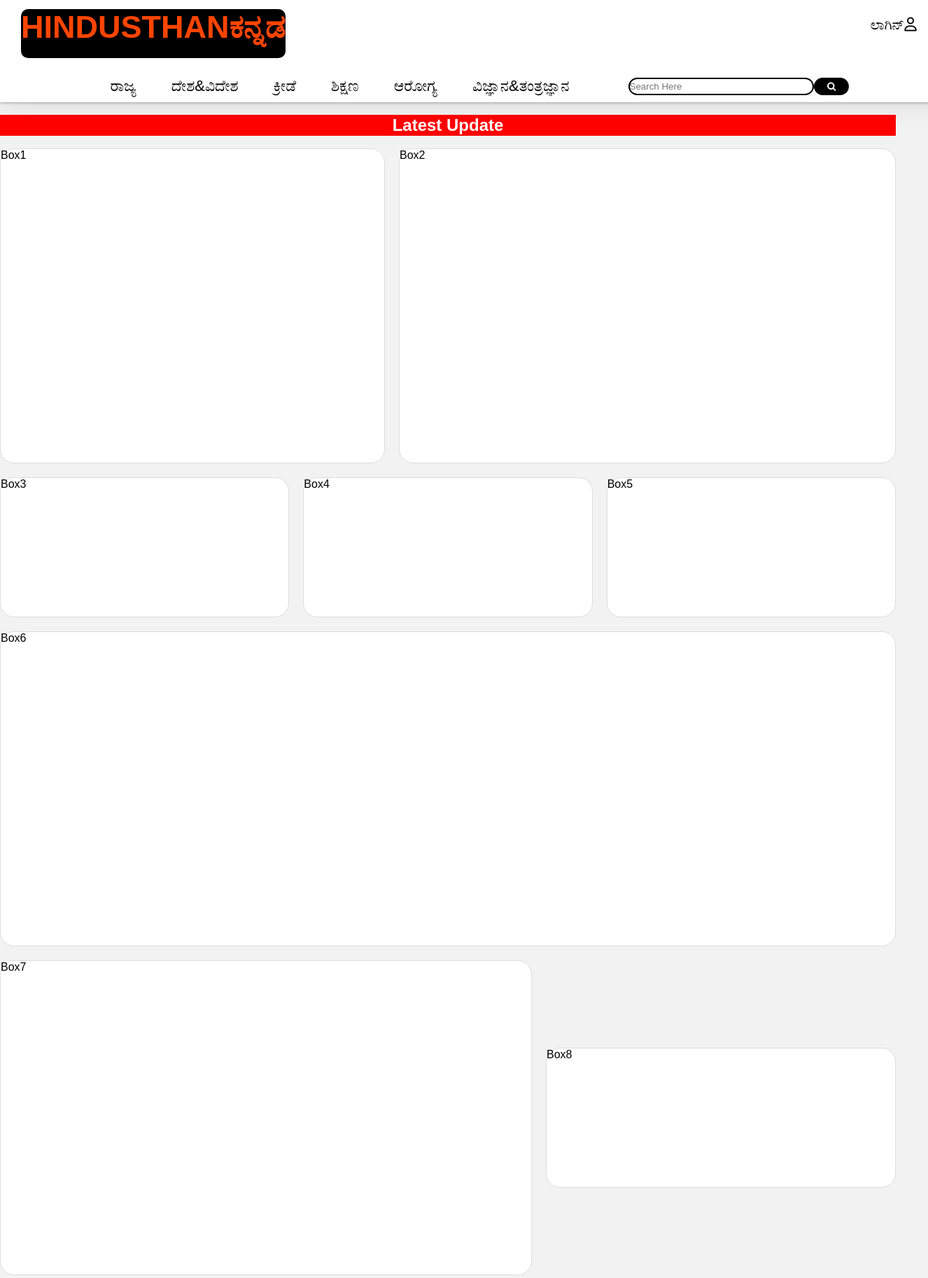
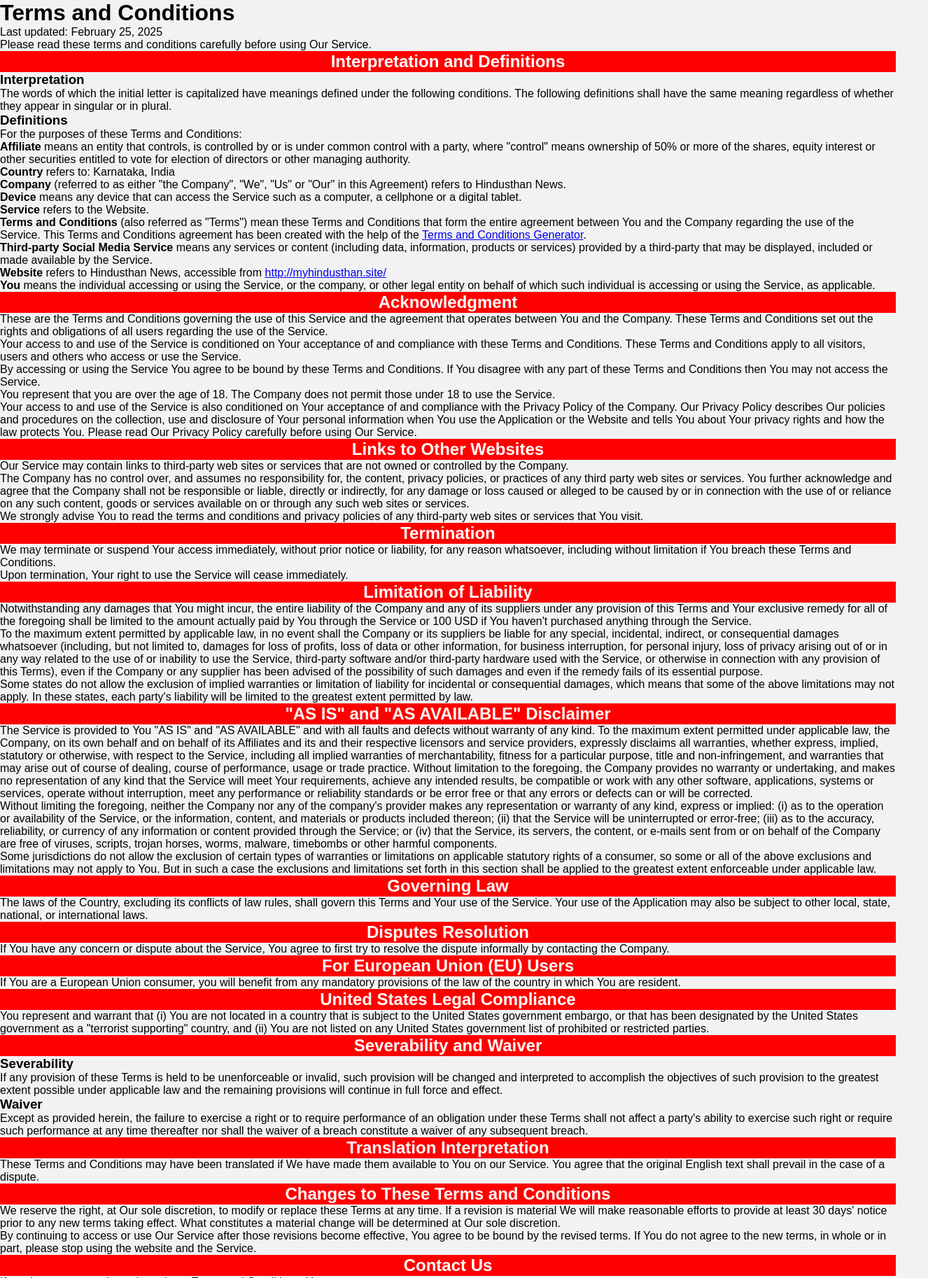
Before and after one commit to News360-daily/hindusthankannada, a plain HTML site: page termsofservice.html in a window 1280 px wide. Shown: the top 1826 px of the page at 70% size, 1326 px wide, since content can reach past the window. Drawn offline with Linux system fonts and the light colour scheme.

Commit message:
Add files via upload

```diff
--- a/termsofservice.html
+++ b/termsofservice.html
@@ -10,139 +10,87 @@
     <link rel="stylesheet" href="style.css">
   </head>
   <body>
-          <nav class="shadow">
-            <div class="logo">
-              <h1>HINDUSTHANಕನ್ನಡ</h1>
-            </div>
-            <div class="menu">
-              <li><a href="karnataka.html">ರಾಜ್ಯ</a></li>
-              <li><a href="india.html">ದೇಶ&ವಿದೇಶ</a></li>
-              <li><a href="sports.html">ಕ್ರೀಡೆ</a></li>
-              <li><a href="education.html">ಶಿಕ್ಷಣ</a></li>
-              <li><a href="health.html">ಆರೋಗ್ಯ</a></li>
-              <li><a href="science&technalogy.html">ವಿಜ್ಞಾನ&ತಂತ್ರಜ್ಞಾನ</a></li>
-            </div>
-            <ul id="menuList">
-              <li><a href="karnataka.html">ರಾಜ್ಯ</a></li>
-              <li><a href="india.html">ದೇಶ & ವಿದೇಶ</a></li>
-              <li><a href="sports.html">ಕ್ರೀಡೆ</a></li>
-              <li><a href="education.html">ಶಿಕ್ಷಣ</a></li>
-              <li><a href="health.html">ಆರೋಗ್ಯ</a></li>
-              <li><a href="science&technalogy.html">ವಿಜ್ಞಾನ & ತಂತ್ರಜ್ಞಾನ</a></li>
-              <br>
-              <br>
-              <li>Connect With Us : <a href="whatsapp.html"><i class="fa fa-whatsapp"></i></a> <a href="twitter.html"><i class="fa fa-twitter"></i></a> <a href="instagram.html"><i class="fa fa-instagram"></i></a> <a href="facebook.html"><i class="fa fa-facebook"></i></a></li>
-              <li><a href="privacypolicy.html">Privacy Policy</a></li>
-              <li><a href="termsofservice.html">Terms of Service</a></li>
-              <li><a href="disclaimer.html">Disclaimer</a></li>
-              <li><a href="affilliatedisclosure.html">Affiliate Disclosure</a></li>
-              <li><a href="aboutus.html">About Us</a></li>
-              <li><a href="contactus.html">Contact Us</a></li>
-            </ul>
-          </div>
-            </ul>
-            <input type="search" name="search" placeholder="Search Here">
-          <div class="srch">
-            <button class="search"><span class="fa fa-search"></span></button>
-          </div>
-            <button class="btnn"><a href="login.html">ಲಾಗಿನ್<i class="fa-regular fa-user"></i></a></button>
-            <div class="menu-icon">
-                <i class="fa-solid fa-bars"onclick="toggleMenu()"></i>
-            </div>
-          </nav>
-
-          <script>
-            let menuList = document.getElementById("menuList")
-            menuList.style.maxHeight = "0px";
-
-            function toggleMenu(){
-              if(menuList.style.maxHeight == "0px")
-              {
-                menuList.style.maxHeight = "100%";
-              }
-              else{
-                menuList.style.maxHeight = "0px";
-              }
-            }
-          </script>
-
-          <script>
-            let menu = document.getElementById("menu")
-            menu.style.maxHeight = "0px";
-
-            function button(){
-              if(menu.style.maxHeight == "0px")
-              {
-                menu.style.maxHeight = "300px";
-              }
-              else{
-                menu.style.maxHeight = "0px";
-              }
-            }
-          </script>
-               <h1>wellcome</h1><br>
-               <h1> to home</h1><br>
-               <br>
-               <br>
-               <br>
-               <h2>Latest Update</h2>
-               <br>
-           <div class="flex-container">
-
-               <div id="box-1" class="flex-box">
-                   Box1
-               </div>
-               <div id="box-2" class="flex-box">
-                   Box2
-                </div>
-               <div id="box-3" class="flex-box">
-                    Box3
-                </div>
-                <div id="box-4" class="flex-box">
-                    Box4
-                </div>
-                <div id="box-5" class="flex-box">
-                    Box5
-                </div>
-                <div id="box-6" class="flex-box">
-                    Box6
-                </div>
-                <div id="box-7"class="flex-box">
-                    Box7
-                </div>
-                <div id="box-8" class="flex-box">
-                     Box8
-                </div>
-                <div id="box-9" class="flex-box">
-                     Box9
-                </div>
-                <div id="box-10" class="flex-box">
-                     Box10
-                </div>
-                <br>
-                <div class="nextbtn"><button class="nextbtnn"><a href="login.html">Read more<i class="fa fa-dropdown"></i></a></button></div>
-                <div class="tittle1">
-                  <h1>Hindusthan</h1>
-                </div>
-                <div class="about">
-                     <br>
-                     <br>
-                     <div class="tittle">
-                        <h1>HINDUSTHANಕನ್ನಡ</h1>
-                     </div>
-                     <br>
-                     <br>
-                     <ul>
-                        <li><a href="privecypolicy.html">Privacy Policy</a></li>
-                        <li><a href="termsofservice.html">Terms of Service</a></li>
-                        <li><a href="disclaimer.html">Disclaimer</a></li>
-                        <li><a href="affilliatedisclosure.html">Affiliate Disclosure</a></li>
-                        <li><a href="aboutus.html">About Us</a></li>
-                        <li><a href="contactus.html">Contact Us</a></li>
-                        <li><a href="karnataka.html">Connect With Us : <i class="fa fa-whatsapp"></i><i class="fa fa-twitter"></i><i class="fa fa-instagram"></i><i class="fa fa-facebook"></i></a></li>
-                     </ul>
-               </div>
-          </div>
-
+    <h1>Terms and Conditions</h1>
+    <p>Last updated: February 25, 2025</p>
+    <p>Please read these terms and conditions carefully before using Our Service.</p>
+    <h2>Interpretation and Definitions</h2>
+    <h3>Interpretation</h3>
+    <p>The words of which the initial letter is capitalized have meanings defined under the following conditions. The following definitions shall have the same meaning regardless of whether they appear in singular or in plural.</p>
+    <h3>Definitions</h3>
+    <p>For the purposes of these Terms and Conditions:</p>
+    <ul>
+    <li>
+    <p><strong>Affiliate</strong> means an entity that controls, is controlled by or is under common control with a party, where &quot;control&quot; means ownership of 50% or more of the shares, equity interest or other securities entitled to vote for election of directors or other managing authority.</p>
+    </li>
+    <li>
+    <p><strong>Country</strong> refers to: Karnataka,  India</p>
+    </li>
+    <li>
+    <p><strong>Company</strong> (referred to as either &quot;the Company&quot;, &quot;We&quot;, &quot;Us&quot; or &quot;Our&quot; in this Agreement) refers to Hindusthan News.</p>
+    </li>
+    <li>
+    <p><strong>Device</strong> means any device that can access the Service such as a computer, a cellphone or a digital tablet.</p>
+    </li>
+    <li>
+    <p><strong>Service</strong> refers to the Website.</p>
+    </li>
+    <li>
+    <p><strong>Terms and Conditions</strong> (also referred as &quot;Terms&quot;) mean these Terms and Conditions that form the entire agreement between You and the Company regarding the use of the Service. This Terms and Conditions agreement has been created with the help of the <a href="https://www.privacypolicies.com/terms-conditions-generator/" target="_blank">Terms and Conditions Generator</a>.</p>
+    </li>
+    <li>
+    <p><strong>Third-party Social Media Service</strong> means any services or content (including data, information, products or services) provided by a third-party that may be displayed, included or made available by the Service.</p>
+    </li>
+    <li>
+    <p><strong>Website</strong> refers to Hindusthan News, accessible from <a href="http://myhindusthan.site/" rel="external nofollow noopener" target="_blank">http://myhindusthan.site/ </a></p>
+    </li>
+    <li>
+    <p><strong>You</strong> means the individual accessing or using the Service, or the company, or other legal entity on behalf of which such individual is accessing or using the Service, as applicable.</p>
+    </li>
+    </ul>
+    <h2>Acknowledgment</h2>
+    <p>These are the Terms and Conditions governing the use of this Service and the agreement that operates between You and the Company. These Terms and Conditions set out the rights and obligations of all users regarding the use of the Service.</p>
+    <p>Your access to and use of the Service is conditioned on Your acceptance of and compliance with these Terms and Conditions. These Terms and Conditions apply to all visitors, users and others who access or use the Service.</p>
+    <p>By accessing or using the Service You agree to be bound by these Terms and Conditions. If You disagree with any part of these Terms and Conditions then You may not access the Service.</p>
+    <p>You represent that you are over the age of 18. The Company does not permit those under 18 to use the Service.</p>
+    <p>Your access to and use of the Service is also conditioned on Your acceptance of and compliance with the Privacy Policy of the Company. Our Privacy Policy describes Our policies and procedures on the collection, use and disclosure of Your personal information when You use the Application or the Website and tells You about Your privacy rights and how the law protects You. Please read Our Privacy Policy carefully before using Our Service.</p>
+    <h2>Links to Other Websites</h2>
+    <p>Our Service may contain links to third-party web sites or services that are not owned or controlled by the Company.</p>
+    <p>The Company has no control over, and assumes no responsibility for, the content, privacy policies, or practices of any third party web sites or services. You further acknowledge and agree that the Company shall not be responsible or liable, directly or indirectly, for any damage or loss caused or alleged to be caused by or in connection with the use of or reliance on any such content, goods or services available on or through any such web sites or services.</p>
+    <p>We strongly advise You to read the terms and conditions and privacy policies of any third-party web sites or services that You visit.</p>
+    <h2>Termination</h2>
+    <p>We may terminate or suspend Your access immediately, without prior notice or liability, for any reason whatsoever, including without limitation if You breach these Terms and Conditions.</p>
+    <p>Upon termination, Your right to use the Service will cease immediately.</p>
+    <h2>Limitation of Liability</h2>
+    <p>Notwithstanding any damages that You might incur, the entire liability of the Company and any of its suppliers under any provision of this Terms and Your exclusive remedy for all of the foregoing shall be limited to the amount actually paid by You through the Service or 100 USD if You haven't purchased anything through the Service.</p>
+    <p>To the maximum extent permitted by applicable law, in no event shall the Company or its suppliers be liable for any special, incidental, indirect, or consequential damages whatsoever (including, but not limited to, damages for loss of profits, loss of data or other information, for business interruption, for personal injury, loss of privacy arising out of or in any way related to the use of or inability to use the Service, third-party software and/or third-party hardware used with the Service, or otherwise in connection with any provision of this Terms), even if the Company or any supplier has been advised of the possibility of such damages and even if the remedy fails of its essential purpose.</p>
+    <p>Some states do not allow the exclusion of implied warranties or limitation of liability for incidental or consequential damages, which means that some of the above limitations may not apply. In these states, each party's liability will be limited to the greatest extent permitted by law.</p>
+    <h2>&quot;AS IS&quot; and &quot;AS AVAILABLE&quot; Disclaimer</h2>
+    <p>The Service is provided to You &quot;AS IS&quot; and &quot;AS AVAILABLE&quot; and with all faults and defects without warranty of any kind. To the maximum extent permitted under applicable law, the Company, on its own behalf and on behalf of its Affiliates and its and their respective licensors and service providers, expressly disclaims all warranties, whether express, implied, statutory or otherwise, with respect to the Service, including all implied warranties of merchantability, fitness for a particular purpose, title and non-infringement, and warranties that may arise out of course of dealing, course of performance, usage or trade practice. Without limitation to the foregoing, the Company provides no warranty or undertaking, and makes no representation of any kind that the Service will meet Your requirements, achieve any intended results, be compatible or work with any other software, applications, systems or services, operate without interruption, meet any performance or reliability standards or be error free or that any errors or defects can or will be corrected.</p>
+    <p>Without limiting the foregoing, neither the Company nor any of the company's provider makes any representation or warranty of any kind, express or implied: (i) as to the operation or availability of the Service, or the information, content, and materials or products included thereon; (ii) that the Service will be uninterrupted or error-free; (iii) as to the accuracy, reliability, or currency of any information or content provided through the Service; or (iv) that the Service, its servers, the content, or e-mails sent from or on behalf of the Company are free of viruses, scripts, trojan horses, worms, malware, timebombs or other harmful components.</p>
+    <p>Some jurisdictions do not allow the exclusion of certain types of warranties or limitations on applicable statutory rights of a consumer, so some or all of the above exclusions and limitations may not apply to You. But in such a case the exclusions and limitations set forth in this section shall be applied to the greatest extent enforceable under applicable law.</p>
+    <h2>Governing Law</h2>
+    <p>The laws of the Country, excluding its conflicts of law rules, shall govern this Terms and Your use of the Service. Your use of the Application may also be subject to other local, state, national, or international laws.</p>
+    <h2>Disputes Resolution</h2>
+    <p>If You have any concern or dispute about the Service, You agree to first try to resolve the dispute informally by contacting the Company.</p>
+    <h2>For European Union (EU) Users</h2>
+    <p>If You are a European Union consumer, you will benefit from any mandatory provisions of the law of the country in which You are resident.</p>
+    <h2>United States Legal Compliance</h2>
+    <p>You represent and warrant that (i) You are not located in a country that is subject to the United States government embargo, or that has been designated by the United States government as a &quot;terrorist supporting&quot; country, and (ii) You are not listed on any United States government list of prohibited or restricted parties.</p>
+    <h2>Severability and Waiver</h2>
+    <h3>Severability</h3>
+    <p>If any provision of these Terms is held to be unenforceable or invalid, such provision will be changed and interpreted to accomplish the objectives of such provision to the greatest extent possible under applicable law and the remaining provisions will continue in full force and effect.</p>
+    <h3>Waiver</h3>
+    <p>Except as provided herein, the failure to exercise a right or to require performance of an obligation under these Terms shall not affect a party's ability to exercise such right or require such performance at any time thereafter nor shall the waiver of a breach constitute a waiver of any subsequent breach.</p>
+    <h2>Translation Interpretation</h2>
+    <p>These Terms and Conditions may have been translated if We have made them available to You on our Service.
+    You agree that the original English text shall prevail in the case of a dispute.</p>
+    <h2>Changes to These Terms and Conditions</h2>
+    <p>We reserve the right, at Our sole discretion, to modify or replace these Terms at any time. If a revision is material We will make reasonable efforts to provide at least 30 days' notice prior to any new terms taking effect. What constitutes a material change will be determined at Our sole discretion.</p>
+    <p>By continuing to access or use Our Service after those revisions become effective, You agree to be bound by the revised terms. If You do not agree to the new terms, in whole or in part, please stop using the website and the Service.</p>
+    <h2>Contact Us</h2>
+    <p>If you have any questions about these Terms and Conditions, You can contact us:</p>
+    <ul>
+    <li>By email: hindusthannews360@gmail.com</li>
+    </ul>
   </body>
 </html>
```
Also changed, not shown: disclaimer.html (+57 -0 lines).
